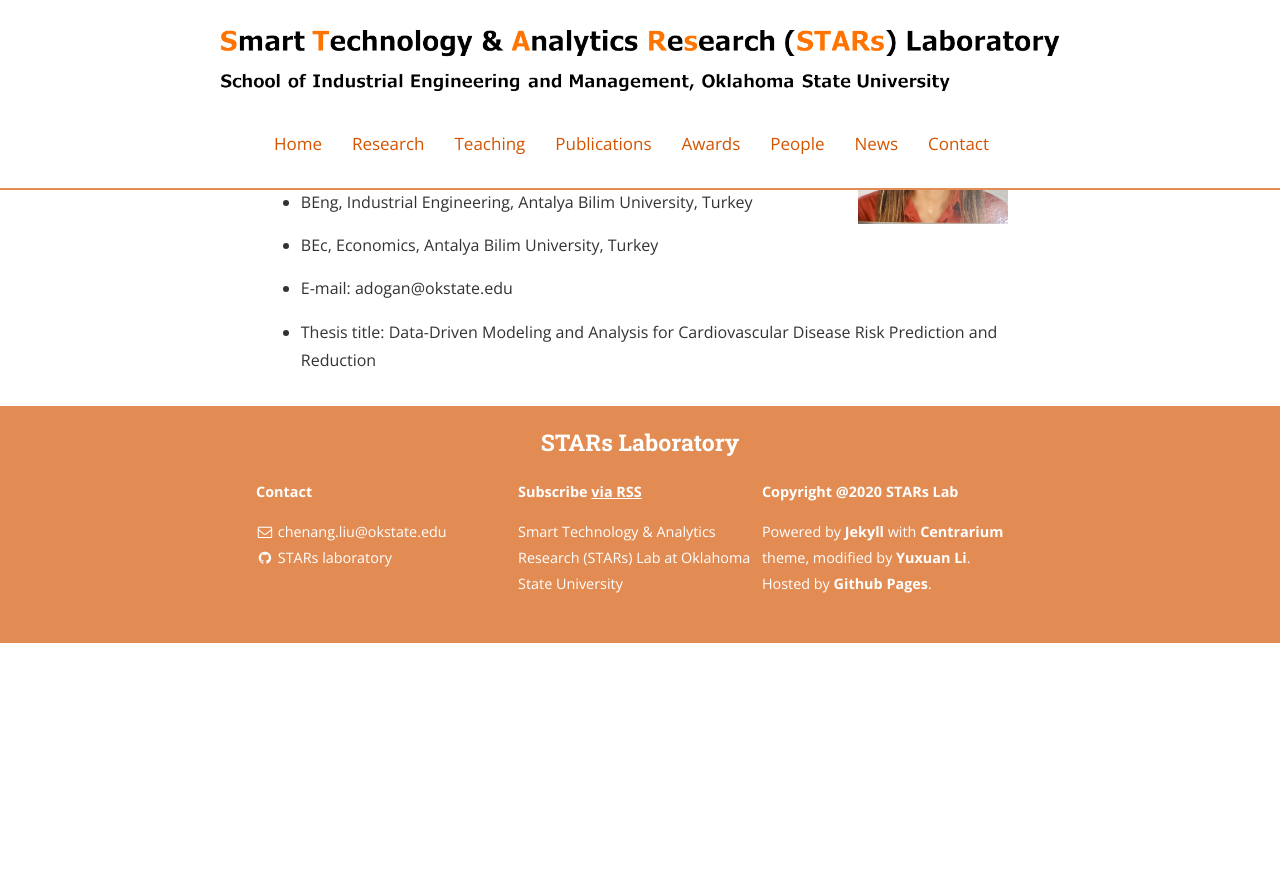
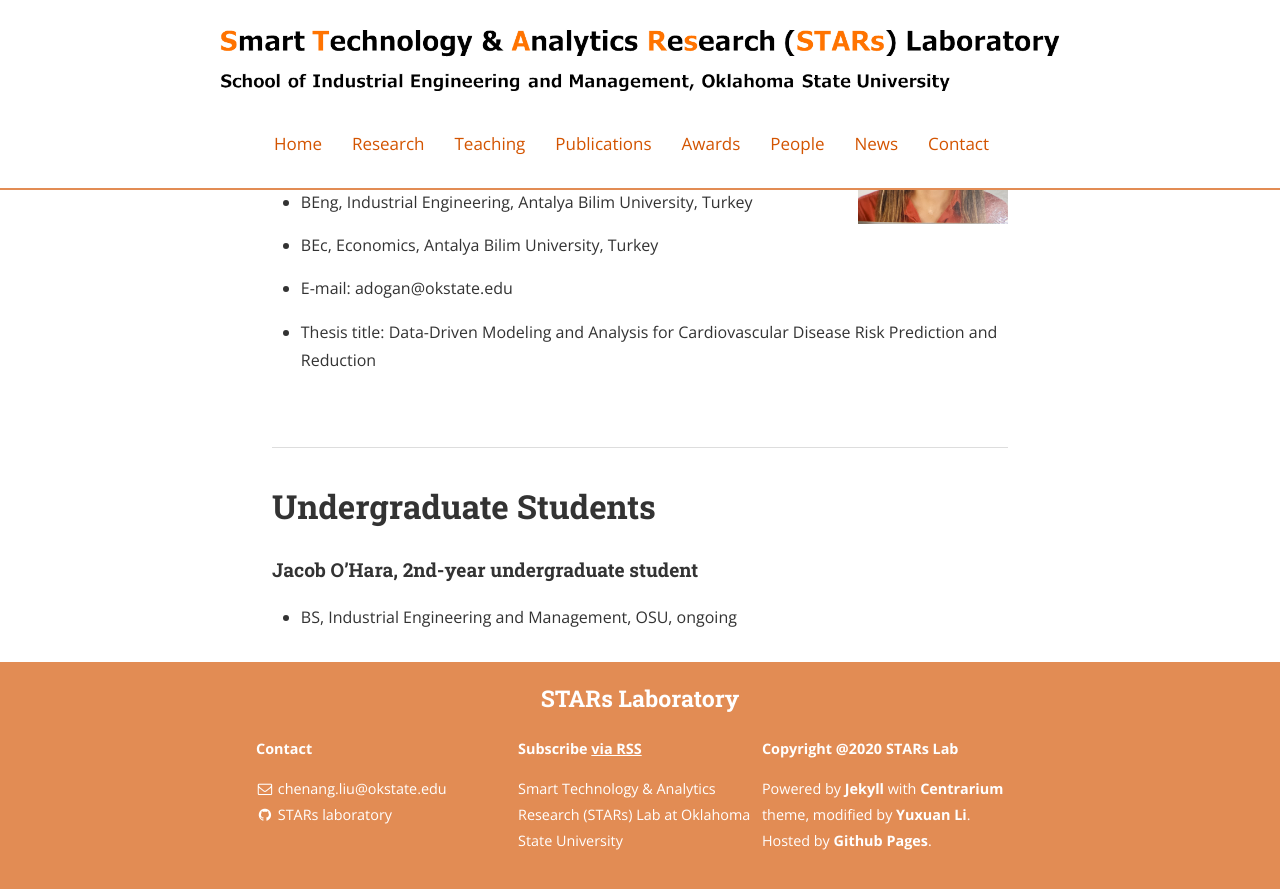
Before and after one commit to stars-laboratory/stars-laboratory.github.io, a Jekyll site: the page built from Fpeople.md, in a window 1280 px wide and 900 px high, scrolled down 1885 px. Shown: the top 889 px of the window. Built offline with Jekyll 4.4.1, drawn with Linux system fonts in a browser that asks for light colours; nearby versions of some CDN libraries; before the commit the page ends 2528 px from its top, so only the background shows below that.

Commit message:
Update Fpeople.md

```diff
--- a/Fpeople.md
+++ b/Fpeople.md
@@ -93,3 +93,13 @@ main_nav: true
 * E-mail: adogan@okstate.edu
 
 * Thesis title: Data-Driven Modeling and Analysis for Cardiovascular Disease Risk Prediction and Reduction
+
+&nbsp;
+
+***
+
+# Undergraduate Students
+
+#### **Jacob O'Hara, 2nd-year undergraduate student**
+
+* BS, Industrial Engineering and Management, OSU, ongoing
```
